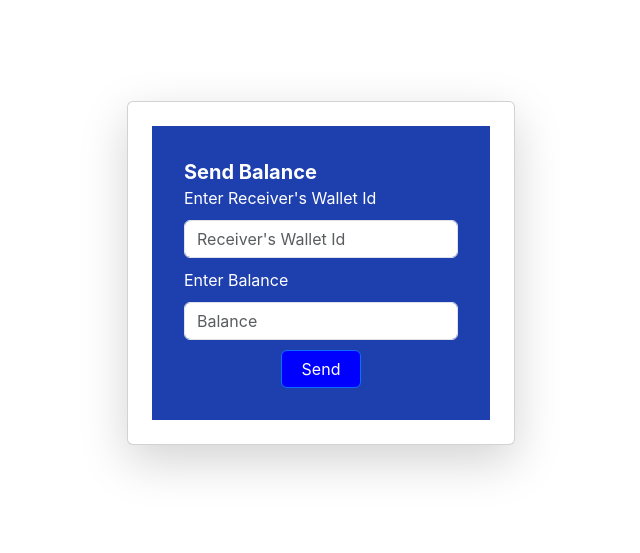
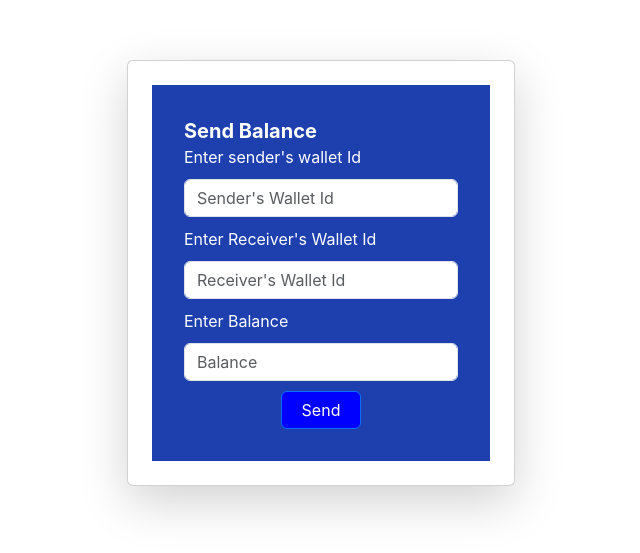
Before and after one commit to NabinKawan/SatyaTathya, a React (Create React App) app in the folder blockchain/wallet/my-app/: page /send_ui in a window 1280 px wide. Shown: the part 127-680 px from the top of the page, without its empty margins (319-959 px from the left). Built offline with nearby package versions, Linux system fonts and the light colour scheme.

Commit message:
balance transfer successful

```diff
--- a/blockchain/wallet/my-app/src/components/Send_UI.jsx
+++ b/blockchain/wallet/my-app/src/components/Send_UI.jsx
@@ -1,18 +1,50 @@
 import React from 'react'
+import { useState } from 'react';
 
 function Send_UI() {
+
+  const [sender_wallet_id, setsender_wallet_id ]= useState("");
+  const [receiver_wallet_id, setreceiver_wallet_id] = useState("");
+  const [amount, setamount] = useState("");
+
+  const handleSubmit = (event) => {
+    event.preventDefault();
+    fetch("http://localhost:8000/api/transfer/", {
+      method: "POST",
+      headers: { "Content-Type": "application/json" },
+      body: JSON.stringify({ sender_wallet_id, receiver_wallet_id, amount }),
+    })
+      .then((response) => response.json())
+      .then((data) => {
+        if (data.message === "Transfer successful") {
+          console.log("Transfer successful");
+        } else {
+          console.log(data.message);
+        }
+      });
+  };
+
   return (
     <div className="card position-absolute top-50 start-50 translate-middle shadow-lg">
     <div class="rounded-lg p-4">
       <div class="bg-blue-800 text-white p-8 z-40 td ">
 
         <h1 className="text-xl font-bold text-white ">Send Balance</h1>
-
-    <form action="" method="post" className="form_class">
+        <form action="" onSubmit={handleSubmit} className="form_class">
     <div className="inputs">
+    <label htmlFor="">Enter sender's wallet Id </label>
+          <input
+            type="text"
+            value={sender_wallet_id}
+            onChange={(e) => setsender_wallet_id(e.target.value)}
+            placeholder="Sender's Wallet Id"
+            className="form-control"
+          />
           <label htmlFor="">Enter Receiver's Wallet Id </label>
           <input
             type="text"
+            value={receiver_wallet_id}
+            onChange={(e) => setreceiver_wallet_id(e.target.value)}
             placeholder="Receiver's Wallet Id"
             className="form-control"
           />
@@ -20,6 +52,8 @@ function Send_UI() {
           <input
             type="number"
             name=""
+            value={amount}
+            onChange={(e) => setamount(e.target.value)}
             className="form-control"
             placeholder="Balance"
           />
```
Also changed, not shown: 2 other files (tests, documents, lock files or other folders).
